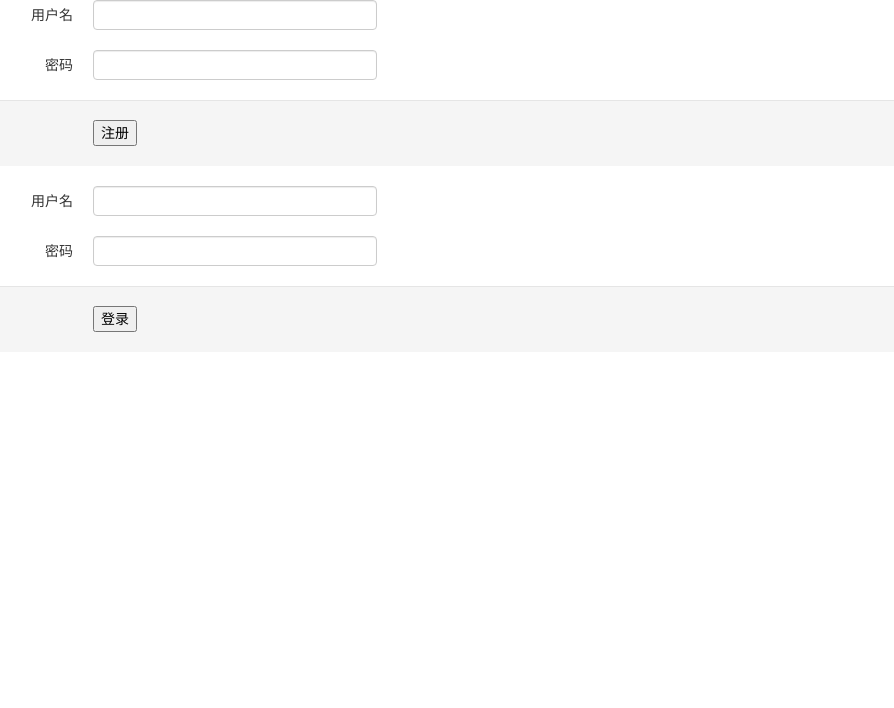
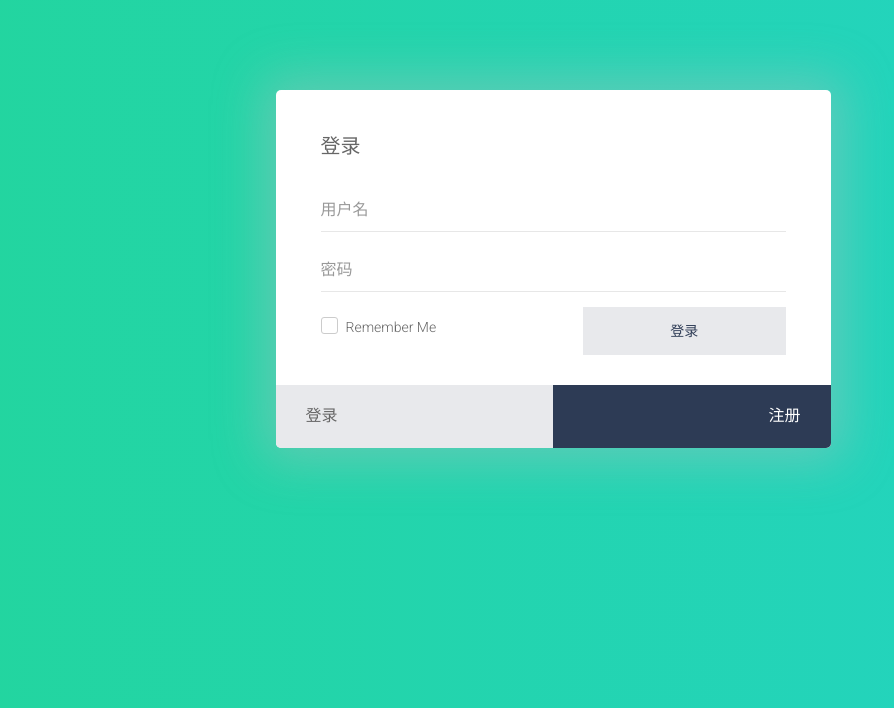
Before and after one commit to maxz255/forum, a Flask app: page / in a window 1280 px wide. Shown: the top 708 px of the page, without its empty margins (87-981 px from the left). Run offline with Flask 2, Linux system fonts and the light colour scheme; some libraries are stand-ins or nearby versions.

Commit message:
修改登录注册页面的样式

```diff
--- /dev/null
+++ b/static/css/index.css
@@ -0,0 +1,226 @@
+@import url(https://fonts.googleapis.com/css?family=Roboto:400,300,100,700,500);
+
+body {
+  padding-top: 90px;
+  background:#F7F7F7;
+  color:#666666;
+  font-family: 'Roboto', sans-serif;
+  font-weight:100;
+}
+
+body{
+  width: 100%;
+  background: -webkit-linear-gradient(left, #22d686, #24d3d3, #22d686, #24d3d3);
+  background: linear-gradient(to right, #22d686, #24d3d3, #22d686, #24d3d3);
+  background-size: 600% 100%;
+  -webkit-animation: HeroBG 20s ease infinite;
+          animation: HeroBG 20s ease infinite;
+}
+
+@-webkit-keyframes HeroBG {
+  0% {
+    background-position: 0 0;
+  }
+  50% {
+    background-position: 100% 0;
+  }
+  100% {
+    background-position: 0 0;
+  }
+}
+
+@keyframes HeroBG {
+  0% {
+    background-position: 0 0;
+  }
+  50% {
+    background-position: 100% 0;
+  }
+  100% {
+    background-position: 0 0;
+  }
+}
+
+
+.panel {
+  border-radius: 5px;
+}
+label {
+  font-weight: 300;
+}
+.panel-login {
+   border: none;
+  -webkit-box-shadow: 0px 0px 49px 14px rgba(188,190,194,0.39);
+  -moz-box-shadow: 0px 0px 49px 14px rgba(188,190,194,0.39);
+  box-shadow: 0px 0px 49px 14px rgba(188,190,194,0.39);
+  }
+.panel-login .checkbox input[type=checkbox]{
+  margin-left: 0px;
+}
+.panel-login .checkbox label {
+  padding-left: 25px;
+  font-weight: 300;
+  display: inline-block;
+  position: relative;
+}
+.panel-login .checkbox {
+ padding-left: 20px;
+}
+.panel-login .checkbox label::before {
+  content: "";
+  display: inline-block;
+  position: absolute;
+  width: 17px;
+  height: 17px;
+  left: 0;
+  margin-left: 0px;
+  border: 1px solid #cccccc;
+  border-radius: 3px;
+  background-color: #fff;
+  -webkit-transition: border 0.15s ease-in-out, color 0.15s ease-in-out;
+  -o-transition: border 0.15s ease-in-out, color 0.15s ease-in-out;
+  transition: border 0.15s ease-in-out, color 0.15s ease-in-out;
+}
+.panel-login .checkbox label::after {
+  display: inline-block;
+  position: absolute;
+  width: 16px;
+  height: 16px;
+  left: 0;
+  top: 0;
+  margin-left: 0px;
+  padding-left: 3px;
+  padding-top: 1px;
+  font-size: 11px;
+  color: #555555;
+}
+.panel-login .checkbox input[type="checkbox"] {
+  opacity: 0;
+}
+.panel-login .checkbox input[type="checkbox"]:focus + label::before {
+  outline: thin dotted;
+  outline: 5px auto -webkit-focus-ring-color;
+  outline-offset: -2px;
+}
+.panel-login .checkbox input[type="checkbox"]:checked + label::after {
+  font-family: 'FontAwesome';
+  content: "\f00c";
+}
+.panel-login>.panel-heading .tabs{
+  padding: 0;
+}
+.panel-login h2{
+  font-size: 20px;
+  font-weight: 300;
+  margin: 30px;
+}
+.panel-login>.panel-heading {
+  color: #848c9d;
+  background-color: #e8e9ec;
+  border-color: #fff;
+  text-align:center;
+  border-bottom-left-radius: 5px;
+  border-bottom-right-radius: 5px;
+  border-top-left-radius: 0px;
+  border-top-right-radius: 0px;
+  border-bottom: 0px;
+  padding: 0px 15px;
+}
+.panel-login .form-group {
+  padding: 0 30px;
+}
+.panel-login>.panel-heading .login {
+  padding: 20px 30px;
+  border-bottom-leftt-radius: 5px;
+}
+.panel-login>.panel-heading .register {
+  padding: 20px 30px;
+  background: #2d3b55;
+  border-bottom-right-radius: 5px;
+}
+.panel-login>.panel-heading a{
+  text-decoration: none;
+  color: #666;
+  font-weight: 300;
+  font-size: 16px;
+  -webkit-transition: all 0.1s linear;
+  -moz-transition: all 0.1s linear;
+  transition: all 0.1s linear;
+}
+.panel-login>.panel-heading a#register-form-link {
+  color: #fff;
+  width: 100%;
+  text-align: right;
+}
+.panel-login>.panel-heading a#login-form-link {
+  width: 100%;
+  text-align: left;
+}
+
+.panel-login input[type="text"],.panel-login input[type="email"],.panel-login input[type="password"] {
+  height: 45px;
+  border: 0;
+  font-size: 16px;
+  -webkit-transition: all 0.1s linear;
+  -moz-transition: all 0.1s linear;
+  transition: all 0.1s linear;
+  -webkit-box-shadow: none;
+  box-shadow: none;
+  border-bottom: 1px solid #e7e7e7;
+  border-radius: 0px;
+  padding: 6px 0px;
+}
+.panel-login input:hover,
+.panel-login input:focus {
+  outline:none;
+  -webkit-box-shadow: none;
+  -moz-box-shadow: none;
+  box-shadow: none;
+  border-color: #ccc;
+}
+.btn-login {
+  background-color: #E8E9EC;
+  outline: none;
+  color: #2D3B55;
+  font-size: 14px;
+  height: auto;
+  font-weight: normal;
+  padding: 14px 0;
+  text-transform: uppercase;
+  border: none;
+  border-radius: 0px;
+  box-shadow: none;
+}
+.btn-login:hover,
+.btn-login:focus {
+  color: #fff;
+  background-color: #2D3B55;
+}
+.forgot-password {
+  text-decoration: underline;
+  color: #888;
+}
+.forgot-password:hover,
+.forgot-password:focus {
+  text-decoration: underline;
+  color: #666;
+}
+
+.btn-register {
+  background-color: #E8E9EC;
+  outline: none;
+  color: #2D3B55;
+  font-size: 14px;
+  height: auto;
+  font-weight: normal;
+  padding: 14px 0;
+  text-transform: uppercase;
+  border: none;
+  border-radius: 0px;
+  box-shadow: none;
+}
+.btn-register:hover,
+.btn-register:focus {
+  color: #fff;
+  background-color: #2D3B55;
+}
--- a/templates/index.html
+++ b/templates/index.html
@@ -3,42 +3,106 @@
 <head>
     <meta charset="UTF-8">
     <title>forum</title>
-    <link rel="stylesheet" href="/static/css/bootstrap.min.css">
+    <link href="//cdn.bootcss.com/bootstrap/3.3.7/css/bootstrap.min.css" rel="stylesheet">
+    <link rel="stylesheet" href="//netdna.bootstrapcdn.com/font-awesome/4.2.0/css/font-awesome.min.css">
+    <link rel="stylesheet" href="/static/css/index.css">
+    <script src="//cdn.bootcss.com/jquery/3.2.1/jquery.js"></script>
 </head>
 <body>
-    <form class="form-horizontal" method="post" action="{{ url_for('.register') }}">
-        <div class="control-group">
-            <label class="control-label">用户名</label>
-            <div class="controls">
-                <input type="text" class="input-xlarge" name="username">
+<div class="container">
+    <div class="row">
+        <div class="col-md-6 col-md-offset-3">
+            <div class="panel panel-login">
+                <div class="panel-body">
+                    <div class="row">
+                        <div class="col-lg-12">
+                            <form id="login-form" action="{{ url_for('.login') }}" method="post" role="form"
+                                  style="display: block;">
+                                <h2>登录</h2>
+                                <div class="form-group">
+                                    <input type="text" name="username" id="username" tabindex="1" class="form-control"
+                                           placeholder="用户名" value="">
+                                </div>
+                                <div class="form-group">
+                                    <input type="password" name="password" id="password" tabindex="2"
+                                           class="form-control" placeholder="密码">
+                                </div>
+                                <div class="col-xs-6 form-group pull-left checkbox">
+                                    <input id="checkbox1" type="checkbox" name="remember">
+                                    <label for="checkbox1">Remember Me</label>
+                                </div>
+                                <div class="col-xs-6 form-group pull-right">
+                                    <input type="submit" name="login-submit" id="login-submit" tabindex="4"
+                                           class="form-control btn btn-login" value="登录">
+                                </div>
+                            </form>
+                            <form id="register-form" action="{{ url_for('.register') }}" method="post" role="form"
+                                  style="display: none;">
+                                <h2>注册</h2>
+                                <div class="form-group">
+                                    <input type="text" name="username" id="username" tabindex="1" class="form-control"
+                                           placeholder="用户名" value="">
+                                </div>
+                                <div class="form-group">
+                                    <input type="email" name="email" id="email" tabindex="1" class="form-control"
+                                           placeholder="电子邮件" value="">
+                                </div>
+                                <div class="form-group">
+                                    <input type="password" name="password" id="password" tabindex="2"
+                                           class="form-control" placeholder="密码">
+                                </div>
+                                <div class="form-group">
+                                    <input type="password" name="confirm-password" id="confirm-password" tabindex="2"
+                                           class="form-control" placeholder="确认密码">
+                                </div>
+                                <div class="form-group">
+                                    <div class="row">
+                                        <div class="col-sm-6 col-sm-offset-3">
+                                            <input type="submit" name="register-submit" id="register-submit"
+                                                   tabindex="4" class="form-control btn btn-register" value="现在注册">
                                         </div>
                                     </div>
-        <div class="control-group">
-            <label class="control-label">密码</label>
-            <div class="controls">
-                <input type="text" class="input-xlarge" name="password">
+                                </div>
+                            </form>
                         </div>
                     </div>
-        <div class="form-actions">
-            <input type="submit" class="span-primary" value="注册">
                 </div>
-    </form>
-    <form class="form-horizontal" method="post" action="{{ url_for('.login') }}">
-        <div class="control-group">
-            <label class="control-label">用户名</label>
-            <div class="controls">
-                <input type="text" class="input-xlarge" name="username">
+                <div class="panel-heading">
+                    <div class="row">
+                        <div class="col-xs-6 tabs">
+                            <a href="#" class="active" id="login-form-link">
+                                <div class="login">登录</div>
+                            </a>
+                        </div>
+                        <div class="col-xs-6 tabs">
+                            <a href="#" id="register-form-link">
+                                <div class="register">注册</div>
+                            </a>
                         </div>
                     </div>
-        <div class="control-group">
-            <label class="control-label">密码</label>
-            <div class="controls">
-                <input type="text" class="input-xlarge" name="password">
                 </div>
             </div>
-        <div class="form-actions">
-            <input type="submit" class="span-primary" value="登录">
         </div>
-    </form>
+    </div>
+</div>
+<script>
+    $(function() {
+        $('#login-form-link').click(function(e) {
+    	    $("#login-form").delay(100).fadeIn(100);
+ 		    $("#register-form").fadeOut(100);
+		    $('#register-form-link').removeClass('active');
+		    $(this).addClass('active');
+		    e.preventDefault();
+	});
+	$('#register-form-link').click(function(e) {
+		$("#register-form").delay(100).fadeIn(100);
+ 		$("#login-form").fadeOut(100);
+		$('#login-form-link').removeClass('active');
+		$(this).addClass('active');
+		e.preventDefault();
+	});
+
+});
+</script>
 </body>
 </html>
```
Lines whose indentation alone changed are shown as unchanged.
